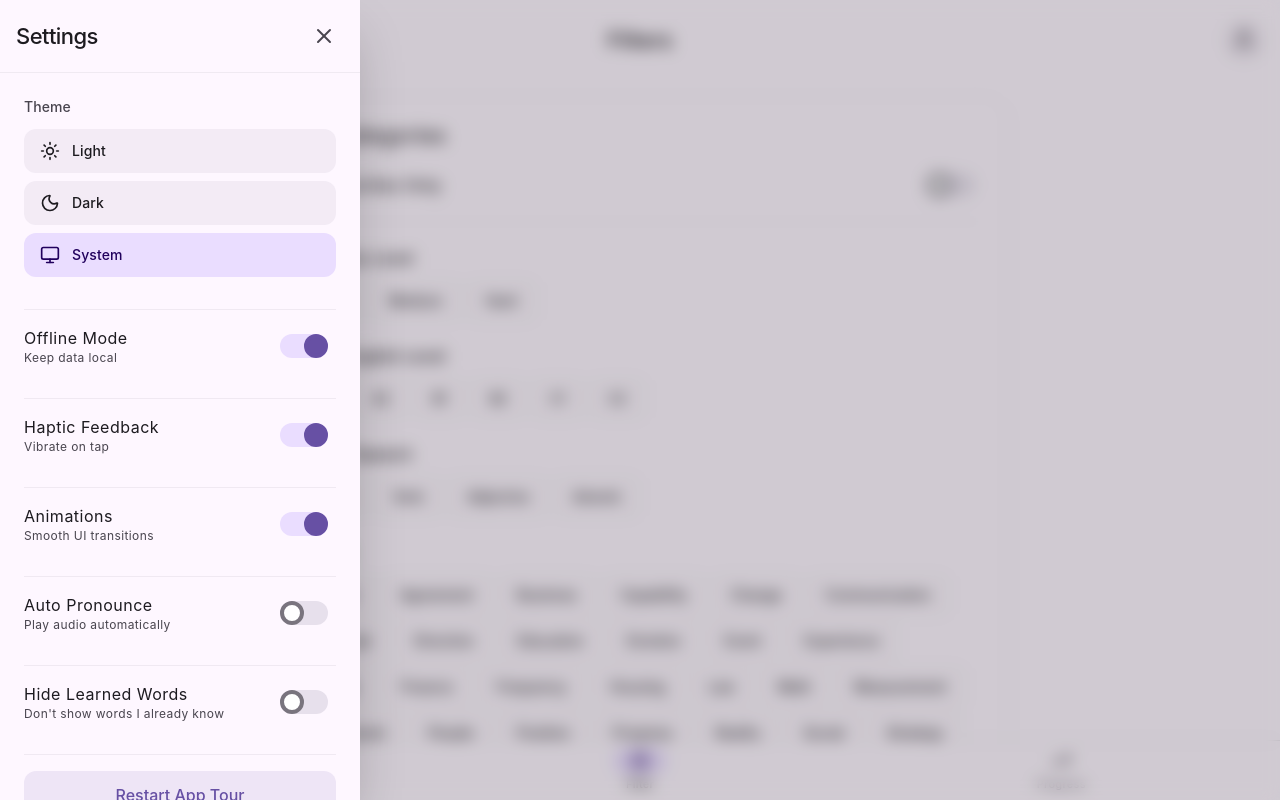
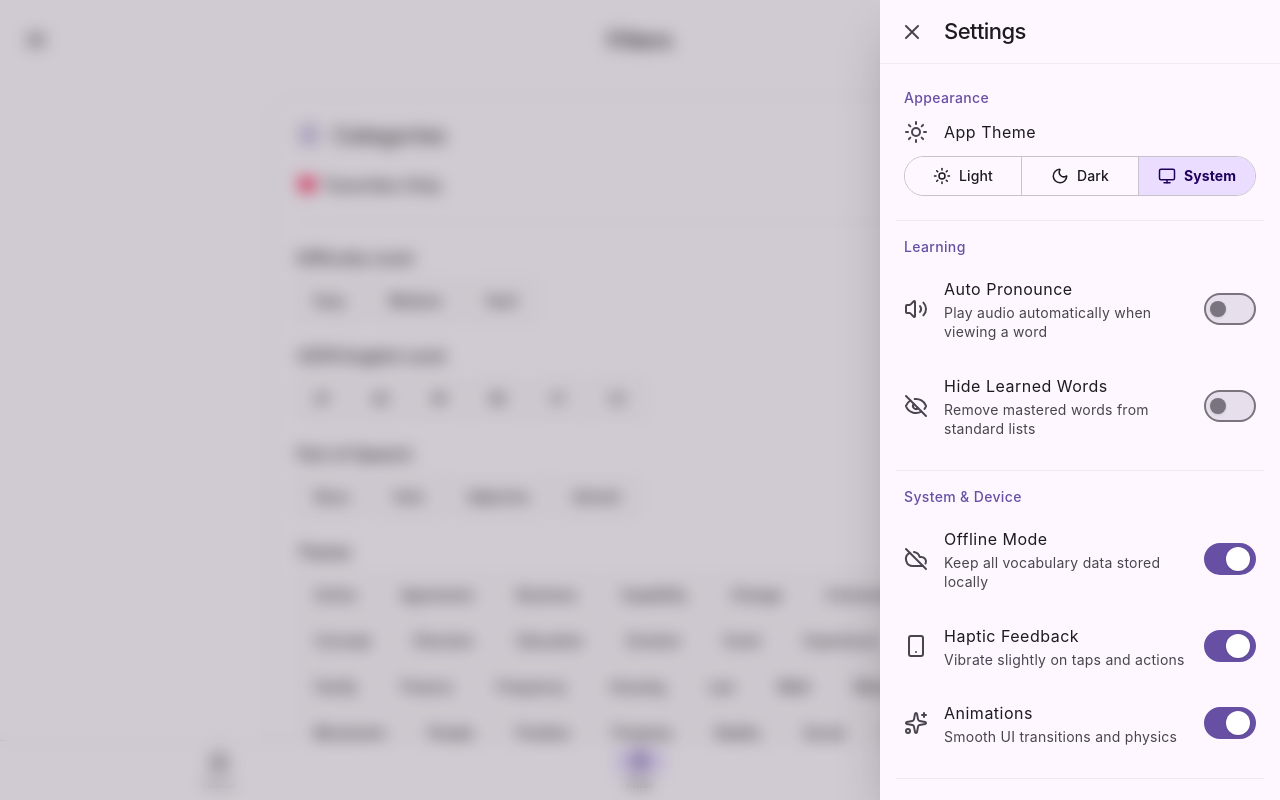
Before and after one commit to shafiullahcrazyman/Vocabify, a React (Vite) app: page /#/filter in a window 1280 px wide. Both pictures are taken after a click on the button 36 px from the left and 40 px from the top of the page. Shown: the top 800 px of the page. Built offline with nearby package versions, Linux system fonts and the light colour scheme.

Commit message:
Add files via upload

```diff
--- a/src/components/SettingsDrawer.tsx
+++ b/src/components/SettingsDrawer.tsx
@@ -1,6 +1,6 @@
 import React, { useEffect } from 'react';
 import { motion, AnimatePresence } from 'motion/react';
-import { X, Sun, Moon, Monitor } from 'lucide-react';
+import { X, Sun, Moon, Monitor, CloudOff, Smartphone, Sparkles, Volume2, EyeOff, RotateCcw } from 'lucide-react';
 import { useAppContext } from '../context/AppContext';
 import { triggerHaptic } from '../utils/haptics';
 
@@ -9,10 +9,26 @@ interface SettingsDrawerProps {
   onClose: () => void;
 }
 
+// Custom Material 3 Switch Component
+const M3Switch = ({ checked }: { checked: boolean }) => (
+  <div
+    className={`relative inline-flex h-8 w-[52px] shrink-0 items-center rounded-full transition-colors duration-200 ease-in-out ${
+      checked ? 'bg-primary border-2 border-primary' : 'bg-surface-variant border-2 border-outline'
+    }`}
+  >
+    <span
+      className={`inline-block transform rounded-full transition-all duration-200 ease-in-out shadow-sm ${
+        checked
+          ? 'translate-x-[20px] w-6 h-6 bg-on-primary'
+          : 'translate-x-[4px] w-4 h-4 bg-outline'
+      }`}
+    />
+  </div>
+);
+
 export const SettingsDrawer: React.FC<SettingsDrawerProps> = ({ isOpen, onClose }) => {
   const { settings, updateSettings, startTour } = useAppContext();
 
-  // Prevent Tour from starting if this modal is open
   useEffect(() => {
     if (isOpen) document.body.classList.add('modal-open');
     else document.body.classList.remove('modal-open');
@@ -42,10 +58,27 @@ export const SettingsDrawer: React.FC<SettingsDrawerProps> = ({ isOpen, onClose
     }, 300);
   };
 
+  // Helper for M3 List Items
+  const SettingsItem = ({ icon: Icon, title, subtitle, stateKey }: { icon: any, title: string, subtitle: string, stateKey: keyof typeof settings }) => (
+    <div
+      className="flex items-center justify-between py-4 px-2 cursor-pointer hover:bg-on-surface/5 active:bg-on-surface/10 rounded-xl transition-colors select-none"
+      onClick={() => handleToggle(stateKey, !(settings[stateKey] as boolean))}
+    >
+      <div className="flex items-center gap-4 pr-4">
+        <Icon className="w-6 h-6 text-on-surface-variant shrink-0" />
+        <div className="flex flex-col">
+          <span className="m3-body-large text-on-surface">{title}</span>
+          <span className="m3-body-medium text-on-surface-variant mt-0.5 leading-snug">{subtitle}</span>
+        </div>
+      </div>
+      <M3Switch checked={settings[stateKey] as boolean} />
+    </div>
+  );
+
   return (
     <AnimatePresence>
       {isOpen && (
-        <div className="fixed inset-0 z-50 flex">
+        <div className="fixed inset-0 z-50 flex justify-end">
           <motion.div
             initial={{ opacity: 0 }}
             animate={{ opacity: 1 }}
@@ -55,172 +88,113 @@ export const SettingsDrawer: React.FC<SettingsDrawerProps> = ({ isOpen, onClose
             onClick={handleClose}
           />
           <motion.div
-            initial={{ x: '-100%' }}
+            initial={{ x: '100%' }}
             animate={{ x: 0 }}
-            exit={{ x: '-100%' }}
-            transition={settings.animationsEnabled ? { type: 'spring', damping: 25, stiffness: 200 } : { duration: 0.15, ease: "easeOut" }}
-            className="relative bg-surface w-[calc(100%-56px)] max-w-[360px] h-full shadow-2xl flex flex-col"
+            exit={{ x: '100%' }}
+            transition={settings.animationsEnabled ? { type: 'spring', damping: 28, stiffness: 250 } : { duration: 0.15, ease: "easeOut" }}
+            className="relative bg-surface w-full max-w-[400px] h-full shadow-2xl flex flex-col"
           >
-            <div className="flex items-center justify-between p-4 border-b border-outline/10">
-              <h2 className="text-[22px] font-medium text-on-surface tracking-tight">Settings</h2>
-              <button onClick={handleClose} className="p-2 rounded-full hover:bg-surface-variant text-on-surface-variant transition-all duration-200 active:scale-90">
+            {/* Header */}
+            <div className="flex items-center px-4 h-16 border-b border-outline/10 shrink-0">
+              <button
+                onClick={handleClose}
+                className="w-12 h-12 flex items-center justify-center rounded-full hover:bg-surface-variant text-on-surface-variant transition-colors active:scale-95 -ml-2 mr-2"
+                aria-label="Close settings"
+              >
                 <X className="w-6 h-6" />
               </button>
+              <h2 className="text-[22px] font-medium text-on-surface tracking-tight">Settings</h2>
             </div>
 
-            <div className="flex-1 overflow-y-auto p-6 space-y-8">
-              {/* Theme */}
-              <div>
-                <p className="m3-label-large text-on-surface-variant mb-3">Theme</p>
-                <div className="flex flex-col gap-2">
-                  {(['light', 'dark', 'system'] as const).map((t) => (
+            <div className="flex-1 overflow-y-auto px-4 py-2">
+
+              {/* APPEARANCE SECTION */}
+              <div className="py-4">
+                <h3 className="m3-title-small text-primary px-2 mb-3 tracking-wide">Appearance</h3>
+                <div className="px-2">
+                  <div className="flex items-center gap-4 mb-3">
+                    <Sun className="w-6 h-6 text-on-surface-variant shrink-0" />
+                    <span className="m3-body-large text-on-surface">App Theme</span>
+                  </div>
+                  {/* M3 Segmented Button */}
+                  <div className="flex w-full border border-outline/40 rounded-full overflow-hidden mt-2 h-10">
+                    {(['light', 'dark', 'system'] as const).map((t, idx) => (
                       <button
                         key={t}
                         onClick={() => handleThemeChange(t)}
-                      className={`px-4 py-3 rounded-xl m3-label-large capitalize flex items-center transition-all duration-200 active:scale-[0.98] ${
+                        className={`flex-1 flex items-center justify-center gap-2 m3-label-large capitalize transition-colors ${
                           settings.theme === t
-                          ? 'bg-primary-container text-on-primary-container'
-                          : 'bg-surface-variant/50 text-on-surface hover:bg-surface-variant'
-                      }`}
+                            ? 'bg-primary-container text-on-primary-container font-bold'
+                            : 'bg-surface text-on-surface hover:bg-on-surface/5'
+                        } ${idx !== 2 ? 'border-r border-outline/40' : ''}`}
                       >
-                      {t === 'light' && <Sun className="w-5 h-5 mr-3" />}
-                      {t === 'dark' && <Moon className="w-5 h-5 mr-3" />}
-                      {t === 'system' && <Monitor className="w-5 h-5 mr-3" />}
+                        {t === 'light' && <Sun className="w-[18px] h-[18px]" />}
+                        {t === 'dark' && <Moon className="w-[18px] h-[18px]" />}
+                        {t === 'system' && <Monitor className="w-[18px] h-[18px]" />}
                         {t}
                       </button>
                     ))}
                   </div>
                 </div>
-
-              {/* Offline Mode */}
-              <div className="pt-4 border-t border-outline/10">
-                <label className="flex justify-between items-center cursor-pointer">
-                  <div>
-                    <p className="m3-body-large text-on-surface">Offline Mode</p>
-                    <p className="m3-body-small text-on-surface-variant">Keep data local</p>
-                  </div>
-                  <div className="relative inline-block w-12 mr-2 align-middle select-none transition duration-200 ease-in">
-                    <input
-                      type="checkbox"
-                      checked={settings.offlineMode ?? false}
-                      onChange={(e) => handleToggle('offlineMode', e.target.checked)}
-                      className="toggle-checkbox absolute block w-6 h-6 rounded-full bg-white border-4 appearance-none cursor-pointer"
-                      style={{
-                        right: settings.offlineMode ? '0' : '1.5rem',
-                        borderColor: settings.offlineMode ? 'var(--md-sys-color-primary)' : 'var(--md-sys-color-outline)',
-                        background: settings.offlineMode ? 'var(--md-sys-color-primary)' : 'white'
-                      }}
-                    />
-                    <label className={`toggle-label block overflow-hidden h-6 rounded-full cursor-pointer transition-colors duration-300 ${settings.offlineMode ? 'bg-primary-container' : 'bg-surface-variant'}`}></label>
-                  </div>
-                </label>
               </div>
 
-              {/* Haptics */}
-              <div className="pt-4 border-t border-outline/10">
-                <label className="flex justify-between items-center cursor-pointer">
-                  <div>
-                    <p className="m3-body-large text-on-surface">Haptic Feedback</p>
-                    <p className="m3-body-small text-on-surface-variant">Vibrate on tap</p>
-                  </div>
-                  <div className="relative inline-block w-12 mr-2 align-middle select-none transition duration-200 ease-in">
-                    <input
-                      type="checkbox"
-                      checked={settings.hapticsEnabled ?? false}
-                      onChange={(e) => handleToggle('hapticsEnabled', e.target.checked)}
-                      className="toggle-checkbox absolute block w-6 h-6 rounded-full bg-white border-4 appearance-none cursor-pointer"
-                      style={{
-                        right: settings.hapticsEnabled ? '0' : '1.5rem',
-                        borderColor: settings.hapticsEnabled ? 'var(--md-sys-color-primary)' : 'var(--md-sys-color-outline)',
-                        background: settings.hapticsEnabled ? 'var(--md-sys-color-primary)' : 'white'
-                      }}
+              <div className="border-t border-outline/10 my-2" />
+
+              {/* LEARNING SECTION */}
+              <div className="py-2">
+                <h3 className="m3-title-small text-primary px-2 mb-1 tracking-wide">Learning</h3>
+                <SettingsItem
+                  icon={Volume2}
+                  title="Auto Pronounce"
+                  subtitle="Play audio automatically when viewing a word"
+                  stateKey="autoPronounce"
                 />
-                    <label className={`toggle-label block overflow-hidden h-6 rounded-full cursor-pointer transition-colors duration-300 ${settings.hapticsEnabled ? 'bg-primary-container' : 'bg-surface-variant'}`}></label>
-                  </div>
-                </label>
+                <SettingsItem
+                  icon={EyeOff}
+                  title="Hide Learned Words"
+                  subtitle="Remove mastered words from standard lists"
+                  stateKey="hideLearnedWords"
+                />
               </div>
 
-              {/* Animations */}
-              <div className="pt-4 border-t border-outline/10">
-                <label className="flex justify-between items-center cursor-pointer">
-                  <div>
-                    <p className="m3-body-large text-on-surface">Animations</p>
-                    <p className="m3-body-small text-on-surface-variant">Smooth UI transitions</p>
-                  </div>
-                  <div className="relative inline-block w-12 mr-2 align-middle select-none transition duration-200 ease-in">
-                    <input
-                      type="checkbox"
-                      checked={settings.animationsEnabled ?? false}
-                      onChange={(e) => handleToggle('animationsEnabled', e.target.checked)}
-                      className="toggle-checkbox absolute block w-6 h-6 rounded-full bg-white border-4 appearance-none cursor-pointer"
-                      style={{
-                        right: settings.animationsEnabled ? '0' : '1.5rem',
-                        borderColor: settings.animationsEnabled ? 'var(--md-sys-color-primary)' : 'var(--md-sys-color-outline)',
-                        background: settings.animationsEnabled ? 'var(--md-sys-color-primary)' : 'white'
-                      }}
+              <div className="border-t border-outline/10 my-2" />
+
+              {/* SYSTEM SECTION */}
+              <div className="py-2">
+                <h3 className="m3-title-small text-primary px-2 mb-1 tracking-wide">System & Device</h3>
+                <SettingsItem
+                  icon={CloudOff}
+                  title="Offline Mode"
+                  subtitle="Keep all vocabulary data stored locally"
+                  stateKey="offlineMode"
                 />
-                    <label className={`toggle-label block overflow-hidden h-6 rounded-full cursor-pointer transition-colors duration-300 ${settings.animationsEnabled ? 'bg-primary-container' : 'bg-surface-variant'}`}></label>
-                  </div>
-                </label>
+                <SettingsItem
+                  icon={Smartphone}
+                  title="Haptic Feedback"
+                  subtitle="Vibrate slightly on taps and actions"
+                  stateKey="hapticsEnabled"
+                />
+                <SettingsItem
+                  icon={Sparkles}
+                  title="Animations"
+                  subtitle="Smooth UI transitions and physics"
+                  stateKey="animationsEnabled"
+                />
               </div>
 
-              {/* Auto Pronounce */}
-              <div className="pt-4 border-t border-outline/10">
-                <label className="flex justify-between items-center cursor-pointer">
-                  <div>
-                    <p className="m3-body-large text-on-surface">Auto Pronounce</p>
-                    <p className="m3-body-small text-on-surface-variant">Play audio automatically</p>
-                  </div>
-                  <div className="relative inline-block w-12 mr-2 align-middle select-none transition duration-200 ease-in">
-                    <input
-                      type="checkbox"
-                      checked={settings.autoPronounce ?? false}
-                      onChange={(e) => handleToggle('autoPronounce', e.target.checked)}
-                      className="toggle-checkbox absolute block w-6 h-6 rounded-full bg-white border-4 appearance-none cursor-pointer"
-                      style={{
-                        right: settings.autoPronounce ? '0' : '1.5rem',
-                        borderColor: settings.autoPronounce ? 'var(--md-sys-color-primary)' : 'var(--md-sys-color-outline)',
-                        background: settings.autoPronounce ? 'var(--md-sys-color-primary)' : 'white'
-                      }}
-                    />
-                    <label className={`toggle-label block overflow-hidden h-6 rounded-full cursor-pointer transition-colors duration-300 ${settings.autoPronounce ? 'bg-primary-container' : 'bg-surface-variant'}`}></label>
-                  </div>
-                </label>
-              </div>
+              <div className="border-t border-outline/10 my-2" />
 
-              {/* Hide Learned Words */}
-              <div className="pt-4 border-t border-outline/10">
-                <label className="flex justify-between items-center cursor-pointer">
-                  <div>
-                    <p className="m3-body-large text-on-surface">Hide Learned Words</p>
-                    <p className="m3-body-small text-on-surface-variant">Don't show words I already know</p>
-                  </div>
-                  <div className="relative inline-block w-12 mr-2 align-middle select-none transition duration-200 ease-in">
-                    <input
-                      type="checkbox"
-                      checked={settings.hideLearnedWords ?? false}
-                      onChange={(e) => handleToggle('hideLearnedWords', e.target.checked)}
-                      className="toggle-checkbox absolute block w-6 h-6 rounded-full bg-white border-4 appearance-none cursor-pointer"
-                      style={{
-                        right: settings.hideLearnedWords ? '0' : '1.5rem',
-                        borderColor: settings.hideLearnedWords ? 'var(--md-sys-color-primary)' : 'var(--md-sys-color-outline)',
-                        background: settings.hideLearnedWords ? 'var(--md-sys-color-primary)' : 'white'
-                      }}
-                    />
-                    <label className={`toggle-label block overflow-hidden h-6 rounded-full cursor-pointer transition-colors duration-300 ${settings.hideLearnedWords ? 'bg-primary-container' : 'bg-surface-variant'}`}></label>
-                  </div>
-                </label>
-              </div>
-
-              {/* Restart Tour */}
-              <div className="pt-4 border-t border-outline/10 pb-8">
+              {/* HELP SECTION */}
+              <div className="py-4 px-2 pb-10">
                 <button
                   onClick={handleRestartTour}
-                  className="w-full py-3 px-4 rounded-xl bg-primary/10 text-primary font-medium hover:bg-primary/20 transition-colors active:scale-[0.98]"
+                  className="flex items-center justify-center w-full gap-2 py-3.5 rounded-full bg-primary/10 text-primary hover:bg-primary/20 active:bg-primary/30 transition-colors active:scale-[0.98] m3-label-large font-bold"
                 >
+                  <RotateCcw className="w-5 h-5" />
                   Restart App Tour
                 </button>
               </div>
+
             </div>
           </motion.div>
         </div>
```
Lines whose indentation alone changed are shown as unchanged.
